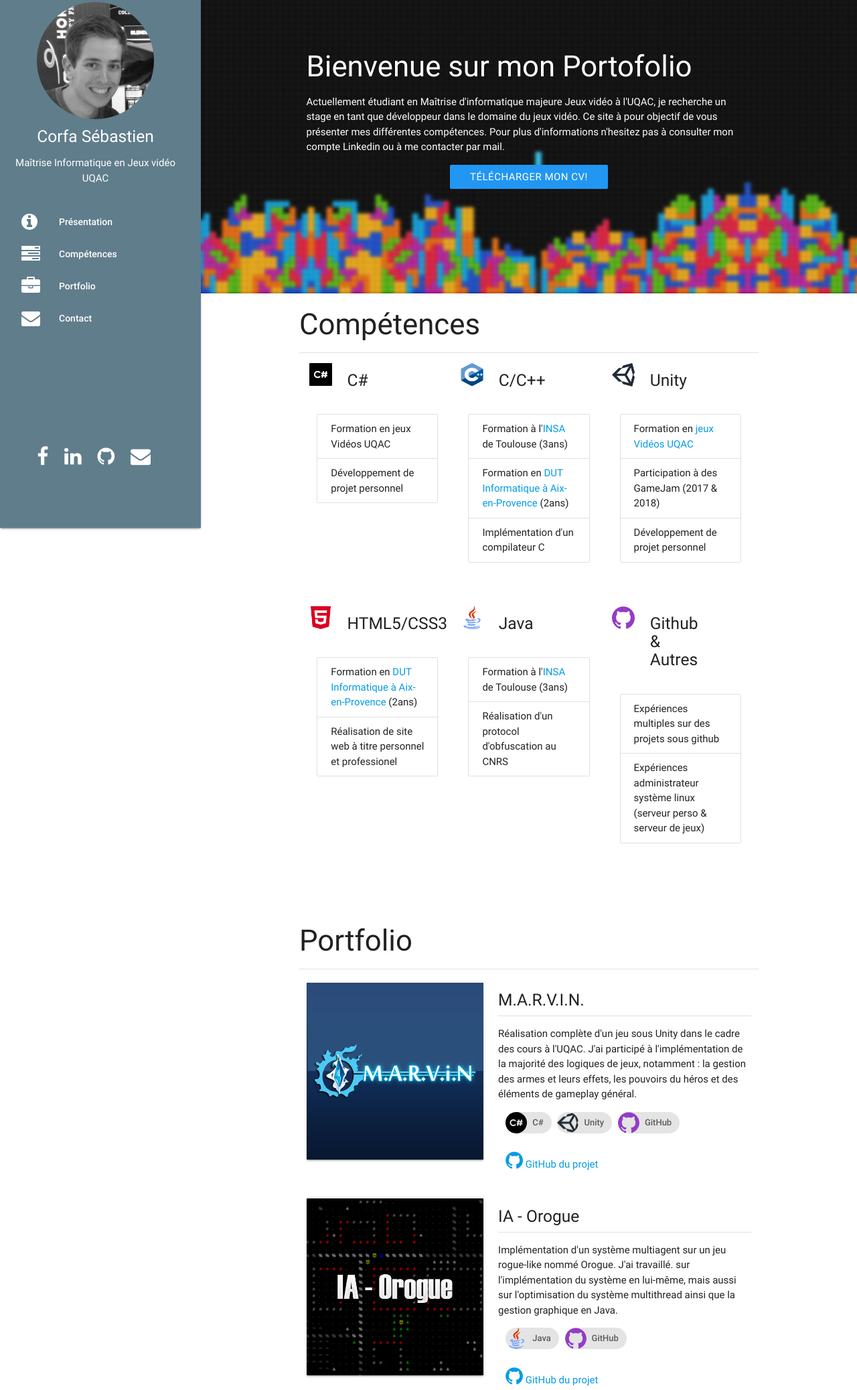
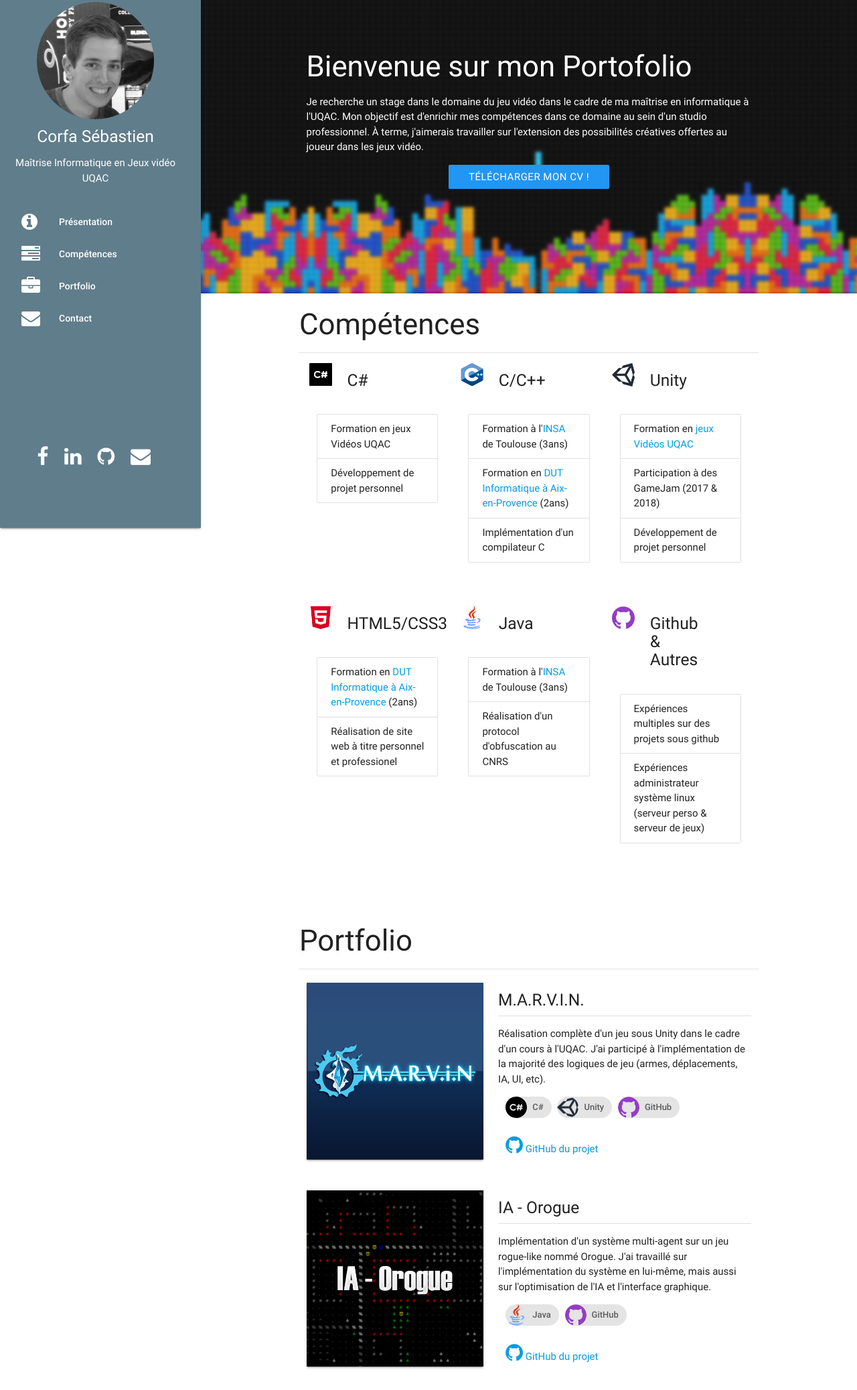
Before and after one commit to sebspas/PortFolio, a plain HTML site: page index.html in a window 1280 px wide. Shown: the part 12-2087 px from the top of the page at 67% size. Drawn offline with nearby package versions, Linux system fonts and the light colour scheme.

Commit message:
Correct Text + Correct Contact From CSS

```diff
--- a/css/style.css
+++ b/css/style.css
@@ -182,7 +182,11 @@ header, main, footer {
 */
 #contact {
     padding: 50px;
-    background: url("../image/bg-contact.jpg") no-repeat center;
+    background: url("../image/bg-contact-2.jpg") no-repeat center;
     background-size: cover;
     color: white;
 }
+
+#contact .input-field label {
+    color: white;
+}
--- a/index.html
+++ b/index.html
@@ -46,11 +46,11 @@
         <div id="presentation">
             <div class="container">
                 <h3 class="left-align title">Bienvenue sur mon Portofolio</h3>
-                <p class="lead">Actuellement étudiant en Maîtrise d'informatique majeure Jeux vidéo à l'UQAC, je recherche un stage
-                    en tant que développeur dans le domaine du jeux vidéo. Ce site à pour objectif de vous présenter mes différentes
-                    compétences. Pour plus d'informations n'hesitez pas à consulter mon compte Linkedin ou à me contacter par mail.</p>
+                <p class="lead">Je recherche un stage dans le domaine du jeu vidéo dans le cadre de ma maîtrise en informatique à l'UQAC.
+                    Mon objectif est d'enrichir mes compétences dans ce domaine au sein d'un studio professionnel.
+                    À terme, j'aimerais travailler sur l'extension des possibilités créatives offertes au joueur dans les jeux vidéo.</p>
                     <form method="" action="cv.pdf" class="form center">
-                        <button class="btn btn-flat blue white-text" type="submit">Télécharger mon CV!</button>
+                        <button class="btn btn-flat blue white-text" type="submit">Télécharger mon CV !</button>
                     </form>
             </div>
         </div>
@@ -181,10 +181,8 @@
                             <h5>M.A.R.V.I.N.</h5>
                             <div class="divider"></div>
                             <p>
-                                Réalisation complète d'un jeu sous Unity dans le cadre des cours à l'UQAC.
-                                J'ai participé à l'implémentation de la majorité des logiques de jeux,
-                                notamment : la gestion des armes et leurs effets, les pouvoirs du héros et
-                                des éléments de gameplay général.
+                                Réalisation complète d'un jeu sous Unity dans le cadre d'un cours à l'UQAC.
+                                J'ai participé à l'implémentation de la majorité des logiques de jeu (armes, déplacements, IA, UI, etc).
                             </p>
                             <div class="col s12 m12">
                                 <div class="chip">
@@ -214,9 +212,8 @@
                             <h5>IA - Orogue</h5>
                             <div class="divider"></div>
                             <p>
-                                Implémentation d'un système multiagent sur un jeu rogue-like nommé Orogue. J'ai travaillé.
-                                sur l'implémentation du système en lui-même, mais aussi sur l'optimisation du système multithread
-                                ainsi que la gestion graphique en Java.
+                                    Implémentation d'un système multi-agent sur un jeu rogue-like nommé Orogue.
+                                    J'ai travaillé sur l'implémentation du système en lui-même, mais aussi sur l'optimisation de l'IA et l'interface graphique.
                             </p>
                             <div class="col s12 m12">
                                 <div class="chip">
```
Also changed, not shown: image/bg-contact-2.jpg (added).
